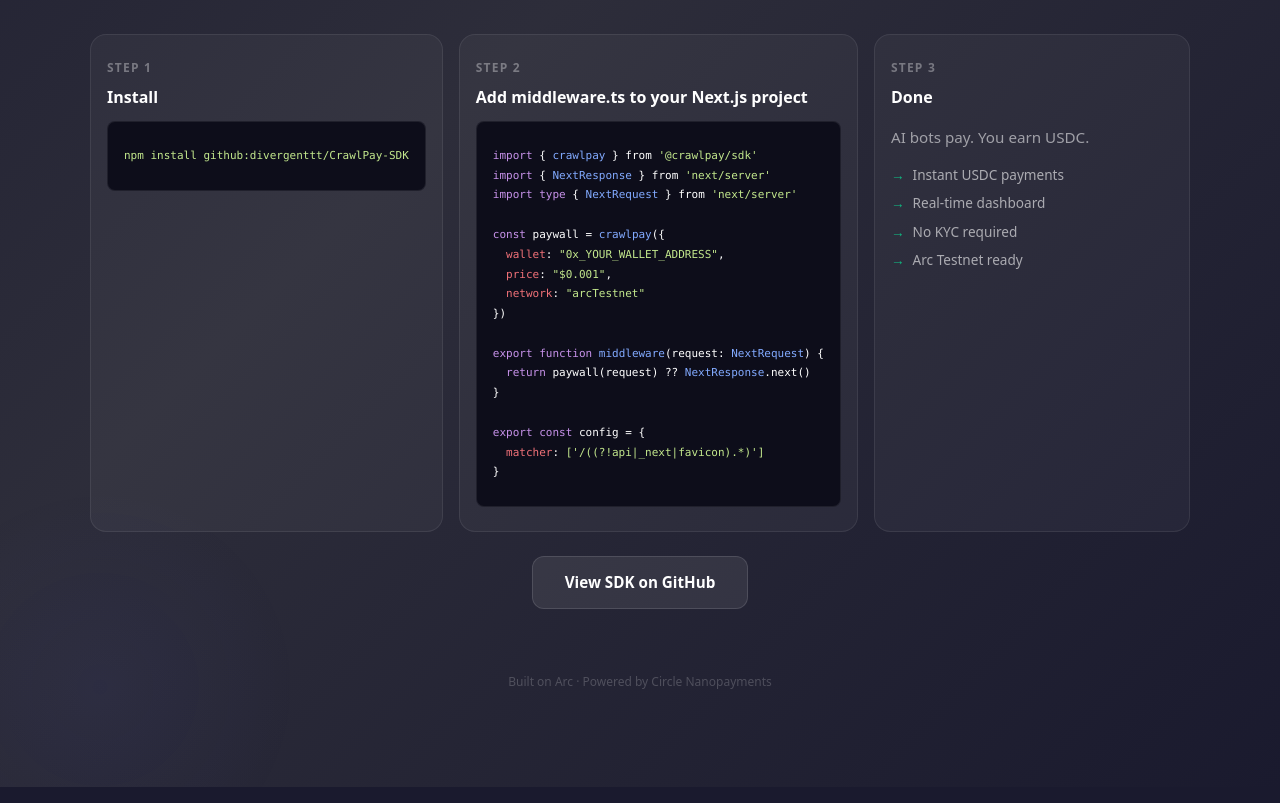
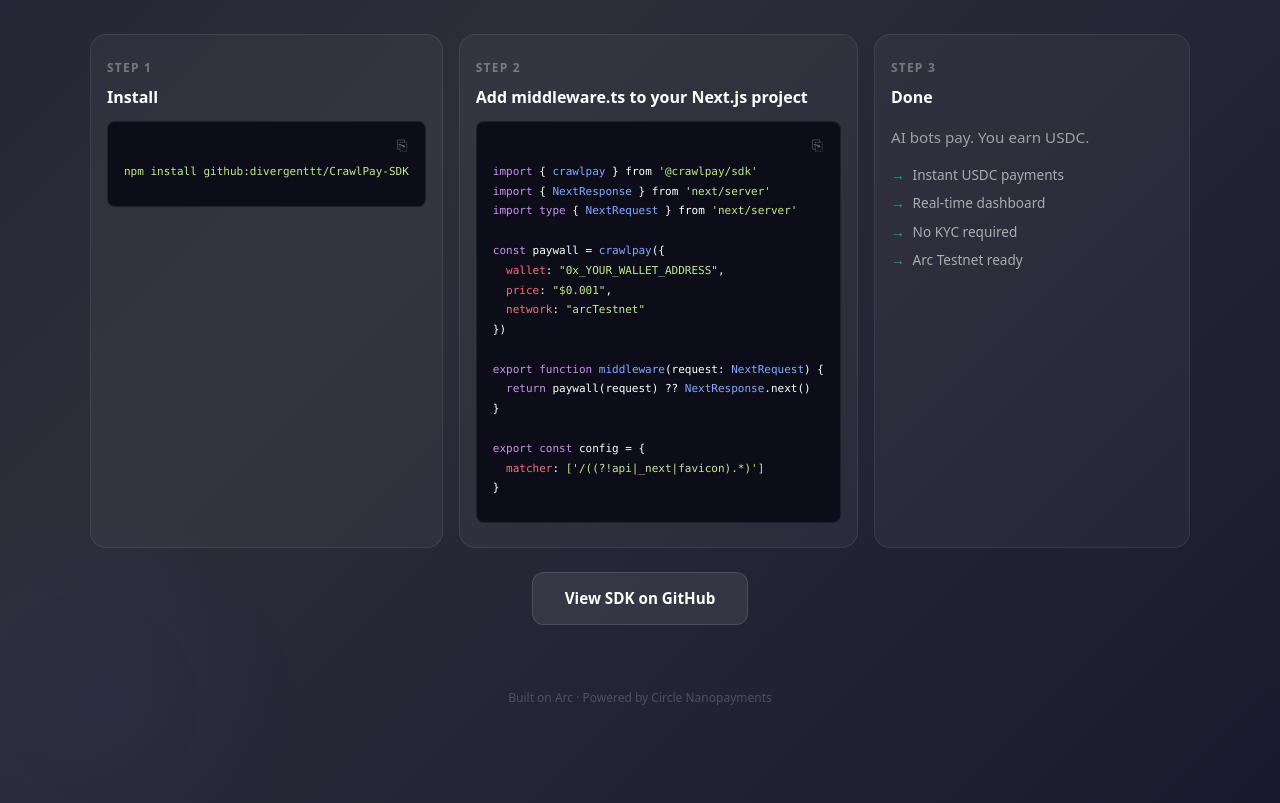
Before and after one commit to divergenttt/CrawlPay, a Next.js app: page / in a window 1280 px wide. Shown: the part 941-1744 px from the top of the page. Built offline with nearby package versions, Linux system fonts and the light colour scheme.

Commit message:
feat: add copy buttons to code blocks

```diff
--- a/app/page.tsx
+++ b/app/page.tsx
@@ -1,18 +1,28 @@
 'use client'
 
 import Link from "next/link";
+import { useState } from "react";
 import type { CSSProperties } from "react";
 
 const INSTALL_CMD = "npm install github:divergenttt/CrawlPay-SDK";
 
-const SYNTAX = {
-  keyword: "#C792EA",
-  string: "#C3E88D",
-  function: "#82AAFF",
-  key: "#F07178",
-  comment: "#546E7A",
-  plain: "#FFFFFF",
-} as const;
+const MIDDLEWARE_CODE = `import { crawlpay } from '@crawlpay/sdk'
+import { NextResponse } from 'next/server'
+import type { NextRequest } from 'next/server'
+
+const paywall = crawlpay({
+  wallet: "0x_YOUR_WALLET_ADDRESS",
+  price: "$0.001",
+  network: "arcTestnet"
+})
+
+export function middleware(request: NextRequest) {
+  return paywall(request) ?? NextResponse.next()
+}
+
+export const config = {
+  matcher: ['/((?!api|_next|favicon).*)']
+}`;
 
 const codeBlockBase: CSSProperties = {
   background: "#0d0d1a",
@@ -37,9 +47,49 @@
 function objKey(text: string) { return <span style={{ color: "#F07178" }}>{text}</span>; }
 function plain(text: string) { return <span style={{ color: "#FFFFFF" }}>{text}</span>; }
 
+function CopyButton({ text }: { text: string }) {
+  const [copied, setCopied] = useState(false);
+  const [hovered, setHovered] = useState(false);
+
+  return (
+    <button
+      onClick={() => {
+        navigator.clipboard.writeText(text);
+        setCopied(true);
+        setTimeout(() => setCopied(false), 2000);
+      }}
+      onMouseEnter={() => setHovered(true)}
+      onMouseLeave={() => setHovered(false)}
+      style={{
+        position: "absolute",
+        top: "0.6rem",
+        right: "0.6rem",
+        background: copied ? "rgba(16,185,129,0.15)" : hovered ? "rgba(255,255,255,0.12)" : "transparent",
+        border: "none",
+        borderRadius: "6px",
+        color: copied ? "#10B981" : "rgba(255,255,255,0.4)",
+        fontSize: "0.85rem",
+        padding: "0.3rem",
+        cursor: "pointer",
+        transition: "all 0.2s",
+        lineHeight: 1,
+        display: "flex",
+        alignItems: "center",
+        justifyContent: "center",
+        width: "28px",
+        height: "28px",
+      }}
+      title="Copy"
+    >
+      {copied ? "✓" : "⎘"}
+    </button>
+  );
+}
+
 function MiddlewareCodeBlock() {
   return (
-    <pre style={middlewareCodeStyle}>
+    <div style={{ position: "relative", marginTop: "0.75rem" }}>
+      <pre style={{ ...middlewareCodeStyle, margin: 0, paddingTop: "2.5rem" }}>
         {kw("import")}{plain(" { ")}{fn("crawlpay")}{plain(" } from ")}{str("'@crawlpay/sdk'")}{"\n"}
         {kw("import")}{plain(" { ")}{fn("NextResponse")}{plain(" } from ")}{str("'next/server'")}{"\n"}
         {kw("import")}{plain(" ")}{kw("type")}{plain(" { ")}{fn("NextRequest")}{plain(" } from ")}{str("'next/server'")}{"\n"}
@@ -58,6 +108,8 @@
         {plain("  ")}{objKey("matcher")}{plain(": ")}{str("['/((?!api|_next|favicon).*)']")}{"\n"}
         {plain("}")}
       </pre>
+      <CopyButton text={MIDDLEWARE_CODE} />
+    </div>
   );
 }
 
@@ -171,7 +223,10 @@
               {"highlighted" in item && item.highlighted ? (
                 <MiddlewareCodeBlock />
               ) : "code" in item && item.code ? (
-                <pre style={installCodeStyle}>{item.code}</pre>
+                <div style={{ position: "relative", marginTop: "0.75rem" }}>
+                  <pre style={{ ...installCodeStyle, margin: 0, paddingTop: "2.5rem" }}>{item.code}</pre>
+                  <CopyButton text={item.code} />
+                </div>
               ) : (
                 <div style={{ marginTop: "0.5rem" }}>
                   <p style={{ margin: "0 0 1rem 0", fontSize: "0.95rem", color: "rgba(255,255,255,0.55)", lineHeight: 1.6 }}>
@@ -199,7 +254,6 @@
       <div style={{ marginTop: "4rem", fontSize: "0.75rem", color: "rgba(255,255,255,0.2)" }}>
         Built on Arc · Powered by Circle Nanopayments
       </div>
-
     </main>
   );
 }
```
Lines whose indentation alone changed are shown as unchanged.
